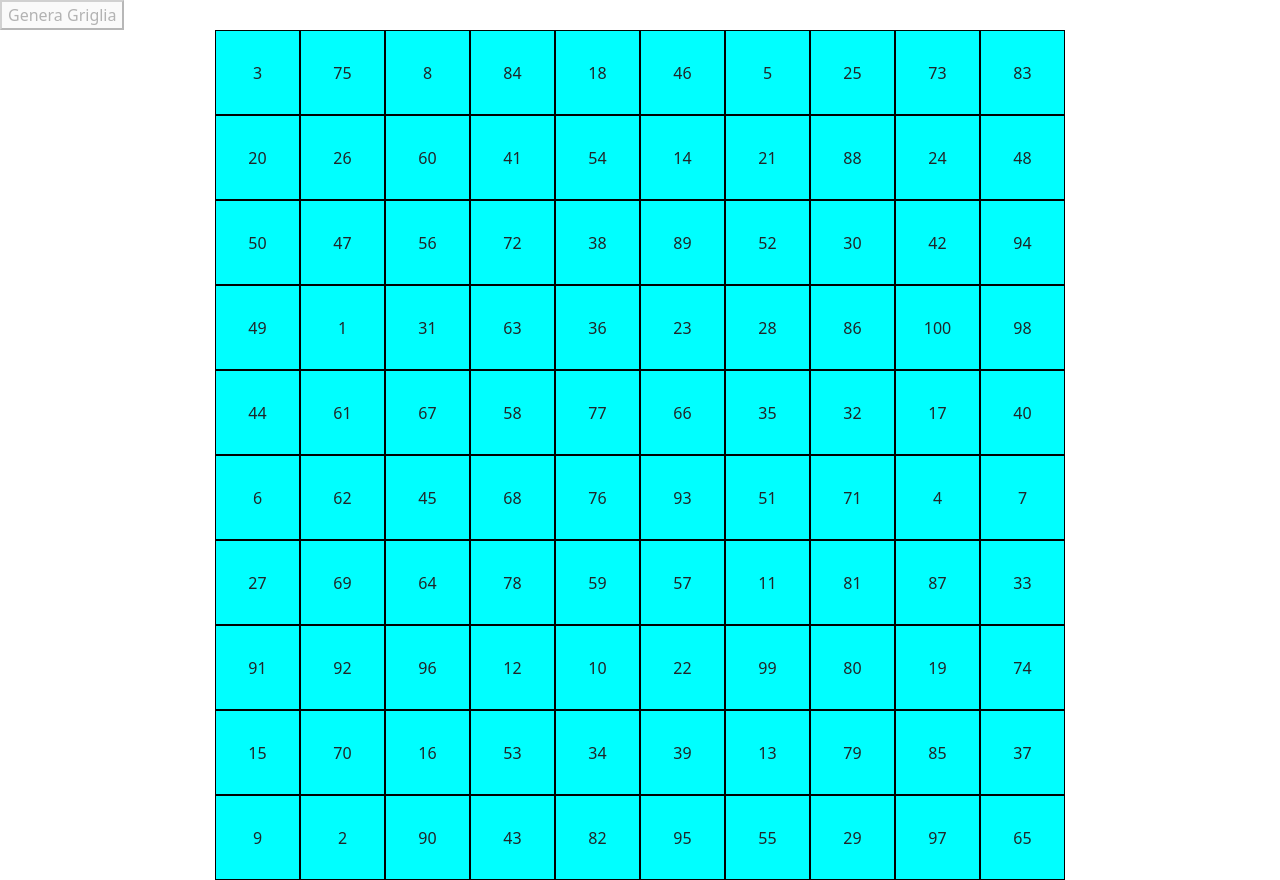
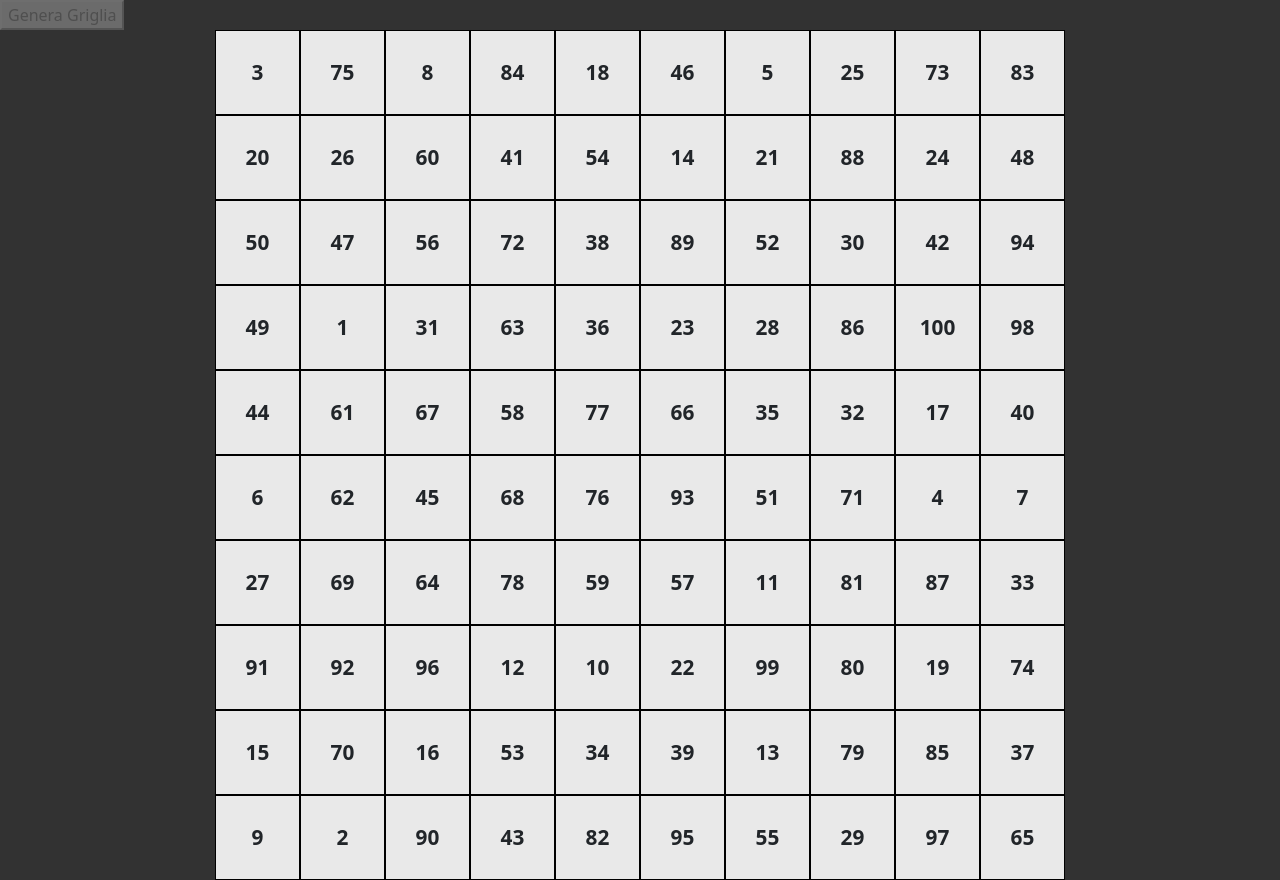
Before and after one commit to FrancescoGentileDev/js-campominato-grid, a plain HTML site: page index.html in a window 1280 px wide. Both pictures are taken after a click on the button "Genera Griglia". Drawn offline with nearby package versions, Linux system fonts and the light colour scheme.

Commit message:
🌈 style(page): change color

```diff
--- a/css/style.css
+++ b/css/style.css
@@ -1,5 +1,9 @@
 :root {
     --cellSize: 85px
+}
+
+body {
+    background-color: #323232;
 }
 .grid {
     display: grid;
@@ -10,8 +14,10 @@
 }
 
 .cell {
-    background-color: aqua;
+    background-color: rgb(233, 233, 233);
     border: 1px solid black;
+    font-size: 1.3rem;
+    font-weight: bold;
     display: flex;
     justify-content: center;
     align-items: center;
@@ -19,7 +25,7 @@
 }
 
 .pari {
-    background-color: red !important;
+    background-color: rgb(0, 225, 255) !important;
 }
 
 .dispari {
--- a/javascript/script.js
+++ b/javascript/script.js
@@ -34,7 +34,8 @@ function createGrid() {
 }
 
 function clickedColor() {
-   this.classList.add((parseInt(this.innerText) % 2 === 0)? "pari" : "dispari")
+    this.classList.add((parseInt(this.innerText) % 2 === 0) ? "pari" : "dispari")
+    console.log(this.innerText)
  }
 
 
```
